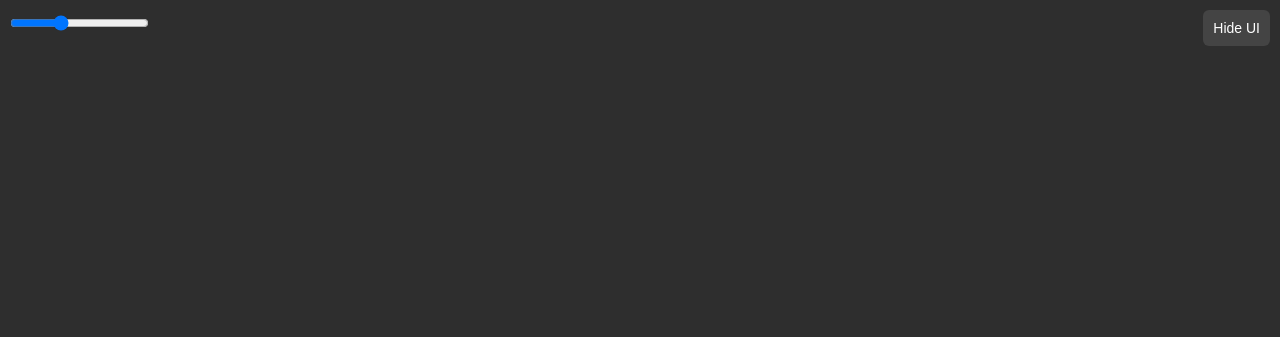
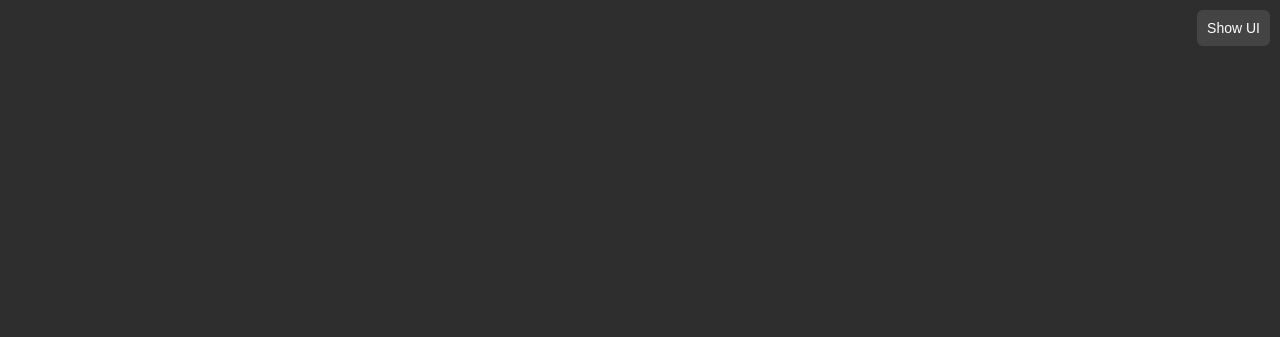
Before and after one commit to JackBrown2010/Cardgame, a plain HTML site: page index.html in a window 1280 px wide. Both pictures are taken after a click on the button "Hide UI". Shown: the top 337 px of the page. Drawn offline with Linux system fonts and the light colour scheme.

Commit message:
hide ui fix

```diff
--- a/index.html
+++ b/index.html
@@ -216,15 +216,24 @@ function zoomGame(scale) {
     };
 
 
-    function toggleUI() {
-      const ui = document.getElementById('ui-controls');
-      const zoom = document.getElementById('zoom-control');
-      const btn = document.getElementById('hide-ui-toggle');
-      const isHidden = ui.style.display === 'none';
-      ui.style.display = isHidden ? 'flex' : 'none';
-      zoom.style.display = isHidden ? 'block' : 'none';
-      btn.textContent = isHidden ? 'Hide UI' : 'Show UI';
+    let uiHidden = false;
+
+  function toggleUI() {
+    uiHidden = !uiHidden;
+
+    const uiElements = [
+      document.getElementById('ui-controls'),
+      document.getElementById('zoom-control'),
+      ...document.querySelectorAll('.tooltip')
+    ];
+
+    for (const el of uiElements) {
+      if (el) el.style.display = uiHidden ? 'none' : '';
     }
+
+    const btn = document.getElementById('hide-ui-toggle');
+    btn.textContent = uiHidden ? 'Show UI' : 'Hide UI';
+  }
 
 
 function createCard(value, suit) {
```
